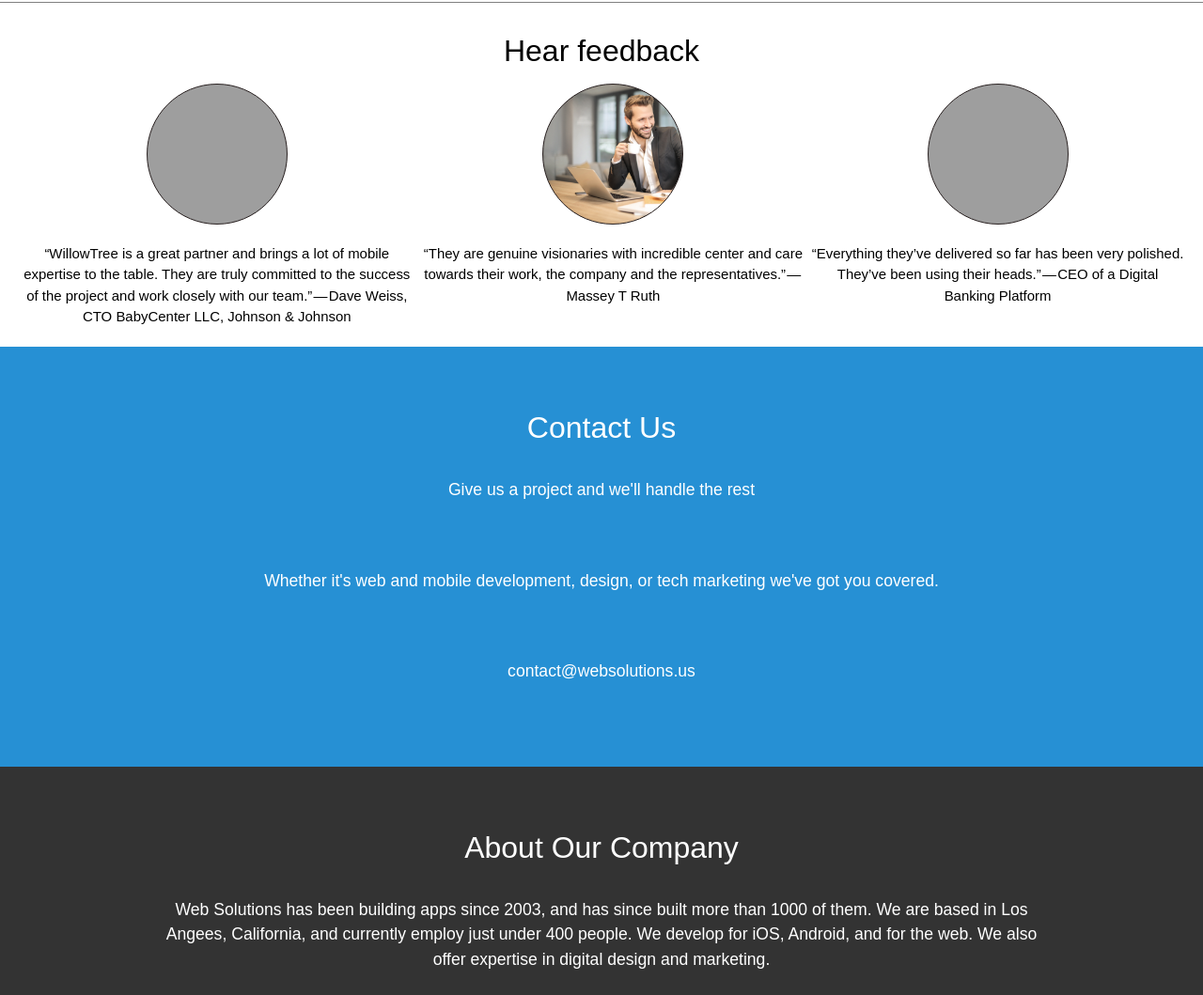
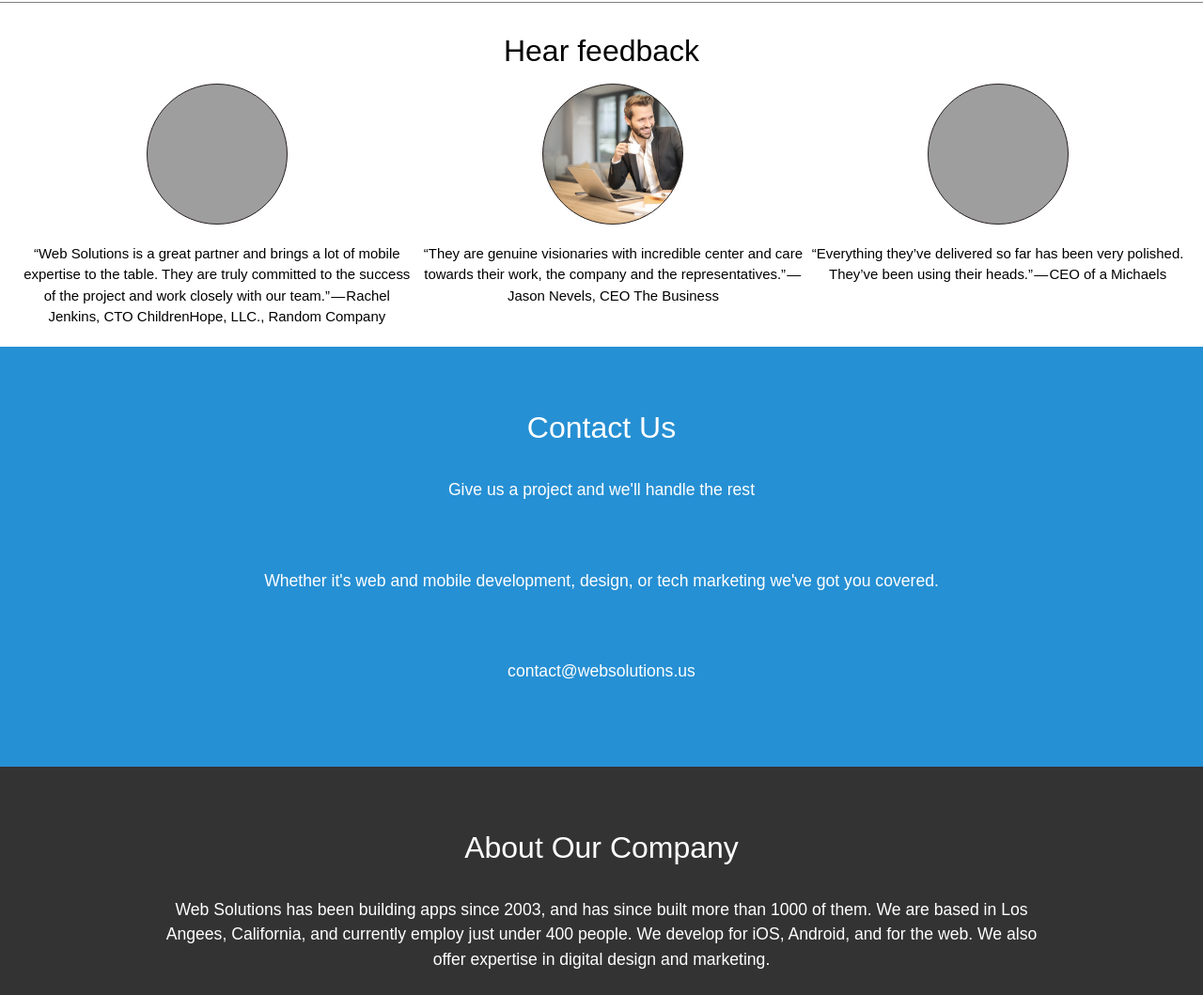
Before and after one commit to AileenChua/websolutions, a plain HTML site: page index.html in a window 1280 px wide. Shown: the part 4696-5755 px from the top of the page at 94% size. Drawn offline with nearby package versions, Linux system fonts and the light colour scheme; grey boxes are pictures that could not be loaded.

Commit message:
Update index.html

```diff
--- a/index.html
+++ b/index.html
@@ -28,7 +28,7 @@
 <div class="content-wrap">
 <h2 class="content-title">Web & Application Development</h2>
 <p>We are an innovative web development agency helping thousands of startups launch their businesses to the next level. For over 7 years
-  <strong>Web Solutions</strong> has turned ideas into reality. Clients choose us for custom web development, mobile application         development,and tech marketing.</p>
+  <strong>Web Solutions</strong> has turned ideas into reality. Clients choose us for custom web development, mobile application development,and tech marketing.</p>
 </div>
 </section>
 <!--Section B -->
@@ -70,15 +70,15 @@
   <section id="imgQuotes">
       <div class="group">
         <div class="circle"></div>
-        <p>“WillowTree is a great partner and brings a lot of mobile expertise to the table. They are truly committed to the success of the project and work closely with our team.” — Dave Weiss, CTO BabyCenter LLC, Johnson & Johnson</p>
+        <p>“Web Solutions is a great partner and brings a lot of mobile expertise to the table. They are truly committed to the success of the project and work closely with our team.” — Rachel Jenkins, CTO ChildrenHope, LLC., Random Company</p>
       </div>
       <div class="group">
         <div class="circle"></div>
-        <p>“They are genuine visionaries with incredible center and care towards their work, the company and the representatives.” — Massey T Ruth</p>
+        <p>“They are genuine visionaries with incredible center and care towards their work, the company and the representatives.” — Jason Nevels, CEO The Business</p>
       </div>
       <div class="group">
         <div class="circle"></div>
-        <p>“Everything they’ve delivered so far has been very polished. They’ve been using their heads.” — CEO of a Digital Banking Platform</p>
+        <p>“Everything they’ve delivered so far has been very polished. They’ve been using their heads.” — CEO of a Michaels</p>
       </div>
   </section>
   <!-- Section D-->
```
